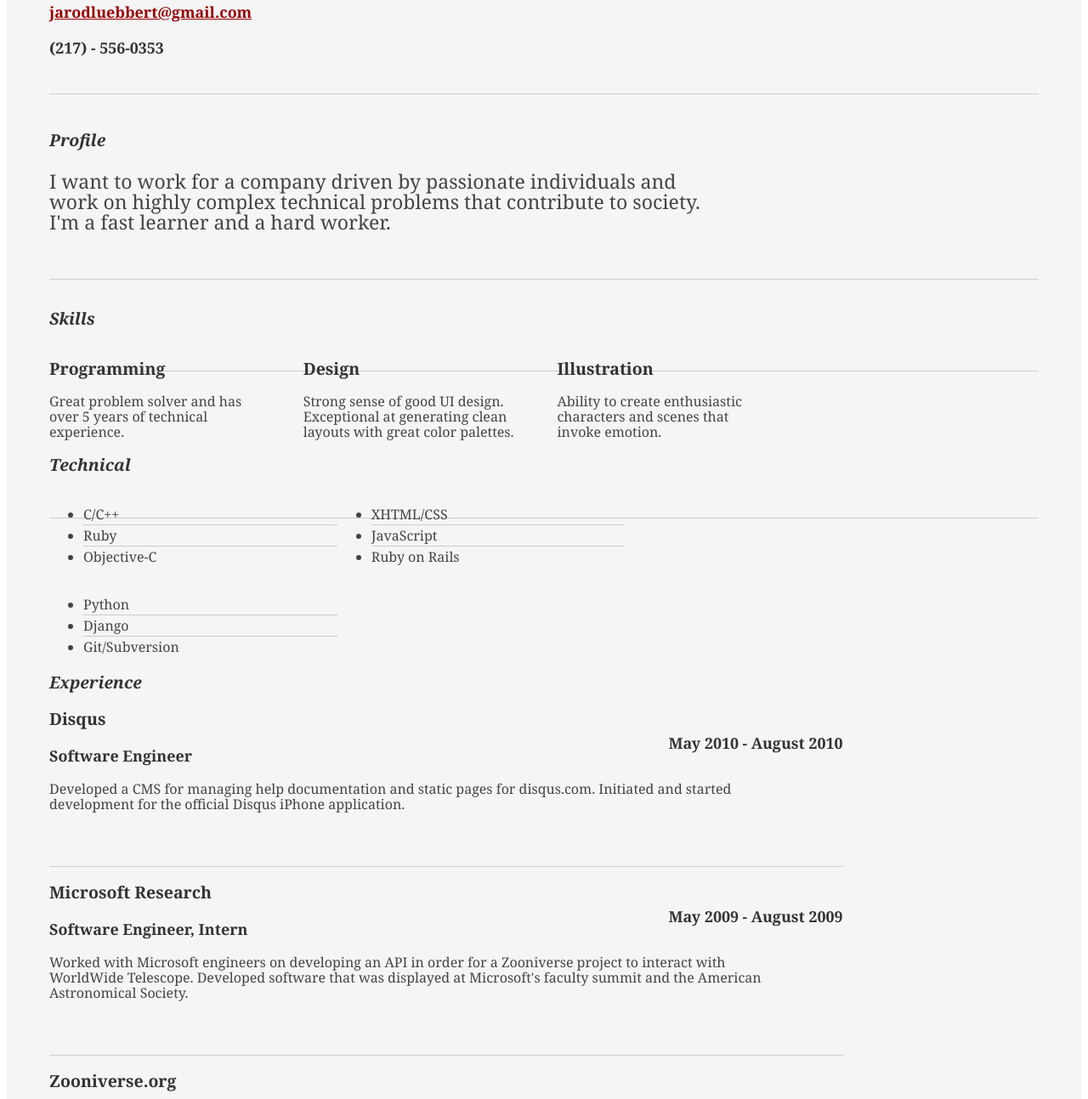
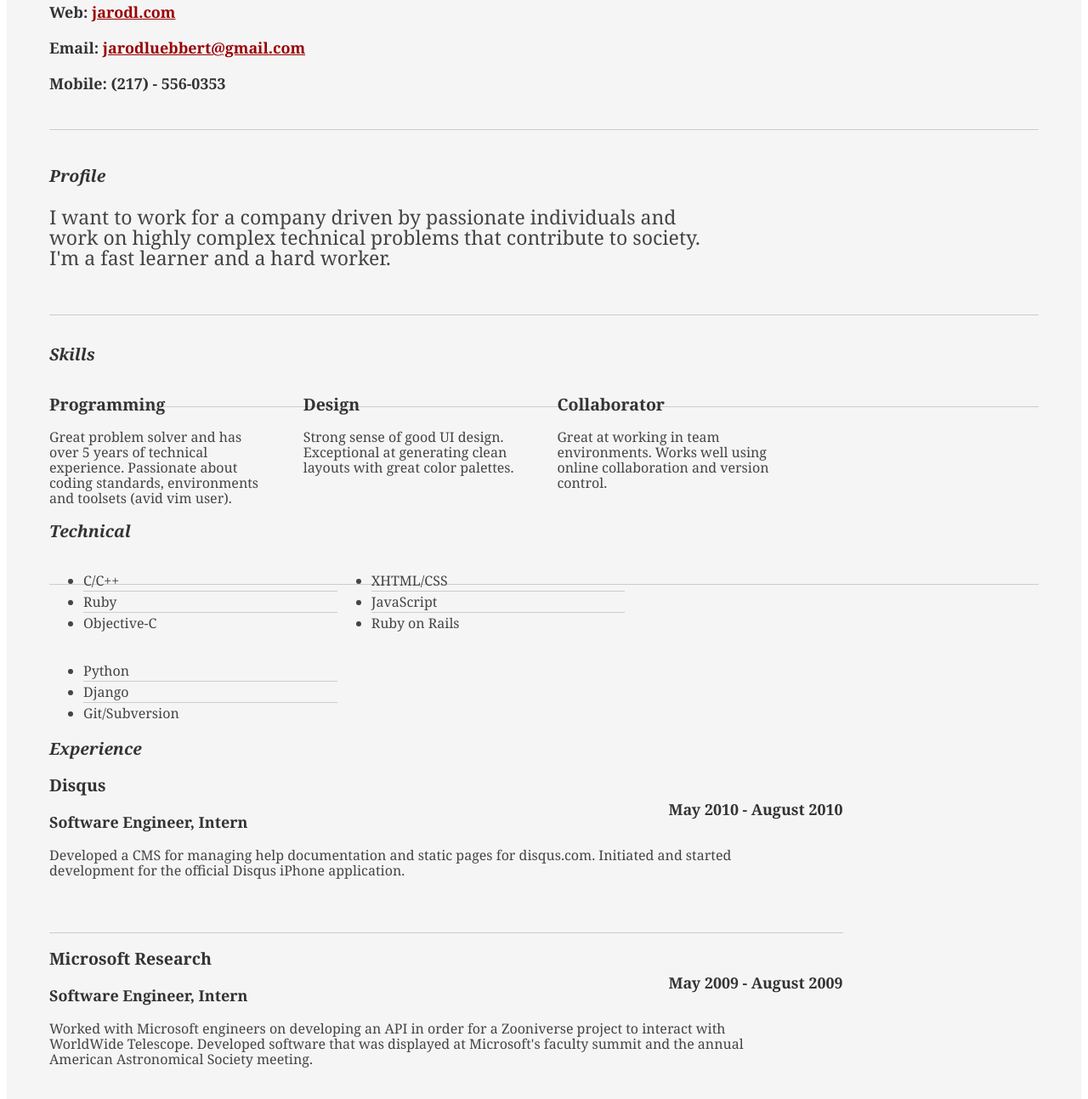
Before and after one commit to Tech4c/resume, a plain HTML site: page resume.html in a window 1280 px wide. Shown: the part 198-1491 px from the top of the page at 85% size. Drawn offline with Linux system fonts and the light colour scheme; a small style sheet from the web is missing.

Commit message:
updated skills and goals

```diff
--- a/resume.html
+++ b/resume.html
@@ -2,7 +2,7 @@
 <html>
 <head>
 
-	<title>Jarod Luebbert | Software Engineer, Illustrator | jarodluebbert@gmail.com</title>
+	<title>Jarod Luebbert | Software Engineer | jarodluebbert@gmail.com</title>
 	<meta http-equiv="content-type" content="text/html; charset=utf-8" />
 
 	<meta name="keywords" content="" />
@@ -21,13 +21,14 @@
 			<div class="yui-gc">
 				<div class="yui-u first">
 					<h1>Jarod Luebbert</h1>
-					<h2>Software Engineer, Illustrator</h2>
+					<h2>Software Engineer</h2>
 				</div>
 
 				<div class="yui-u">
 					<div class="contact-info">
-						<h3><a href="mailto:jarodluebbert@gmail.com">jarodluebbert@gmail.com</a></h3>
-						<h3>(217) - 556-0353</h3>
+                        <h3>Web: <a href="http://jarodl.com">jarodl.com</a></h3>
+						<h3>Email: <a href="mailto:jarodluebbert@gmail.com">jarodluebbert@gmail.com</a></h3>
+						<h3>Mobile: (217) - 556-0353</h3>
 					</div><!--// .contact-info -->
 				</div>
 			</div><!--// .yui-gc -->
@@ -60,7 +61,9 @@
 								<div class="talent">
 									<h2>Programming</h2>
                                     <p>Great problem solver and has over 5 years
-                                    of technical experience.</p>
+                                    of technical experience. Passionate about
+                                    coding standards, environments and toolsets
+                                    (avid vim user).</p>
 								</div>
 
 								<div class="talent">
@@ -71,9 +74,12 @@
 								</div>
 
 								<div class="talent">
-									<h2>Illustration</h2>
-                                    <p>Ability to create enthusiastic characters
-                                    and scenes that invoke emotion.</p>
+									<h2>Collaborator</h2>
+                                    <p>
+                                      Great at working in team environments.
+                                      Works well using online collaboration and
+                                      version control.
+                                    </p>
 								</div>
 						</div>
 					</div><!--// .yui-gf -->
@@ -113,7 +119,7 @@
 
 							<div class="job">
 								<h2>Disqus</h2>
-								<h3>Software Engineer</h3>
+								<h3>Software Engineer, Intern</h3>
 								<h4>May 2010 - August 2010</h4>
                                 <p>Developed a CMS for managing help
                                 documentation and static pages for disqus.com.
@@ -129,8 +135,8 @@
                                 an API in order for a Zooniverse project to
                                 interact with WorldWide Telescope. Developed
                                 software that was displayed at Microsoft's
-                                faculty summit and the American Astronomical
-                                Society.</p>
+                                faculty summit and the annual American Astronomical
+                                Society meeting.</p>
 							</div>
 
 
@@ -157,7 +163,7 @@
 						<div class="yui-u">
 							<h2>Southern Illinois University - Edwardsville, Illinois</h2>
 							<h3>Major, Computer Science &mdash; Minor, Mathematics </h3>
-                            <h3>Vice President and Web Admin of local ACM chapter</h3>
+                            <h3>Past Vice President and Web Admin of local ACM chapter</h3>
 						</div>
 					</div><!--// .yui-gf -->
 
```
